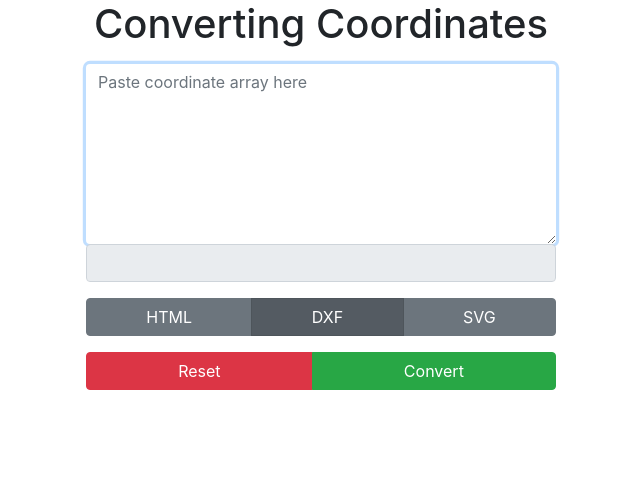
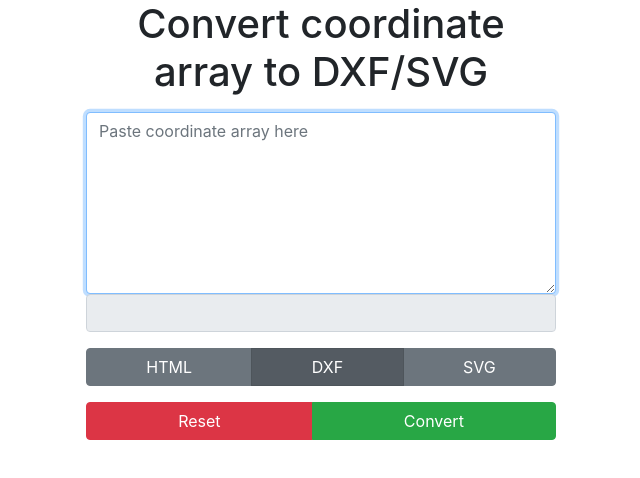
Before and after one commit to groveld/tools, a plain HTML site: page ccl2dxf/index.html in a window 1280 px wide. Shown: the whole page, without its empty margins (319-959 px from the left). Drawn offline with nearby package versions, Linux system fonts and the light colour scheme.

Commit message:
Update index.html

```diff
--- a/ccl2dxf/index.html
+++ b/ccl2dxf/index.html
@@ -5,26 +5,14 @@
     <meta name="viewport" content="width=device-width, initial-scale=1, shrink-to-fit=no">
     <link rel="stylesheet" href="https://stackpath.bootstrapcdn.com/bootstrap/4.3.1/css/bootstrap.min.css" integrity="sha384-ggOyR0iXCbMQv3Xipma34MD+dH/1fQ784/j6cY/iJTQUOhcWr7x9JvoRxT2MZw1T" crossorigin="anonymous">
     <link rel="stylesheet" href="css/style.css">
-    <title>ccl2dxf</title>
-    <style>
-      textarea:focus,
-      input:focus,
-      button:focus {
-        border: none;
-        box-shadow: none;
-        -webkit-box-shadow: none;
-        -moz-box-shadow: none;
-        transition: none;
-        -moz-transition: none;
-        -webkit-transition: none;
-      }
-    </style>
+    <title>Convert coordinate array to DXF/SVG</title>
   </head>
   <body>
 
     <div class="container" style="max-width: 500px;">
-      <h1 class="text-center mb-3">Converting Coordinates</h1>
-      <form name="ccl2dxf">
+      <h1 class="text-center mb-3">Convert coordinate array to DXF/SVG</h1>
+
+      <form name="ccl2dxfsvg">
         <div class="form-group">
           <textarea class="form-control" name="coord" rows="7" placeholder="Paste coordinate array here" autofocus></textarea>
           <input class="form-control" type="text" name="status" readonly>
```
